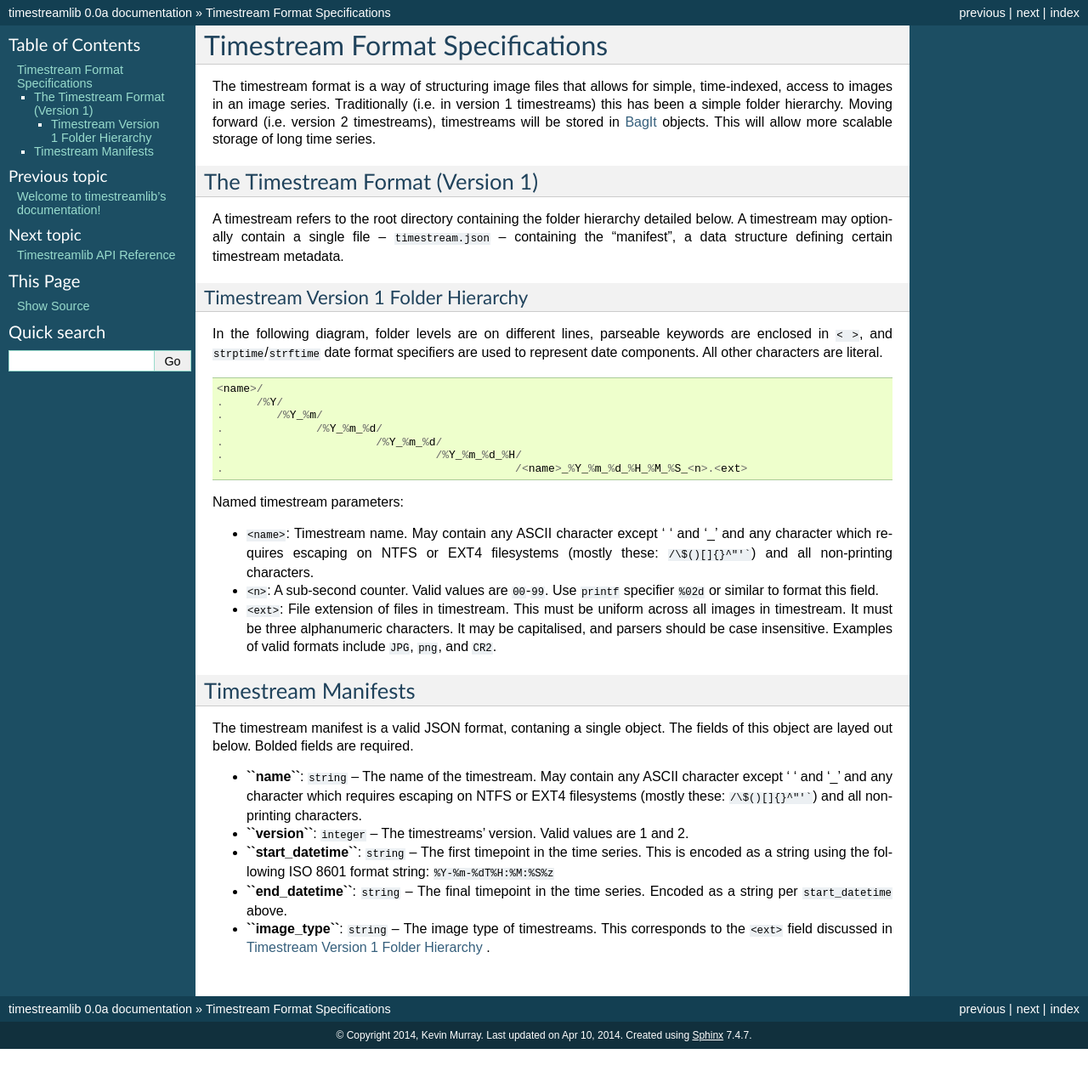
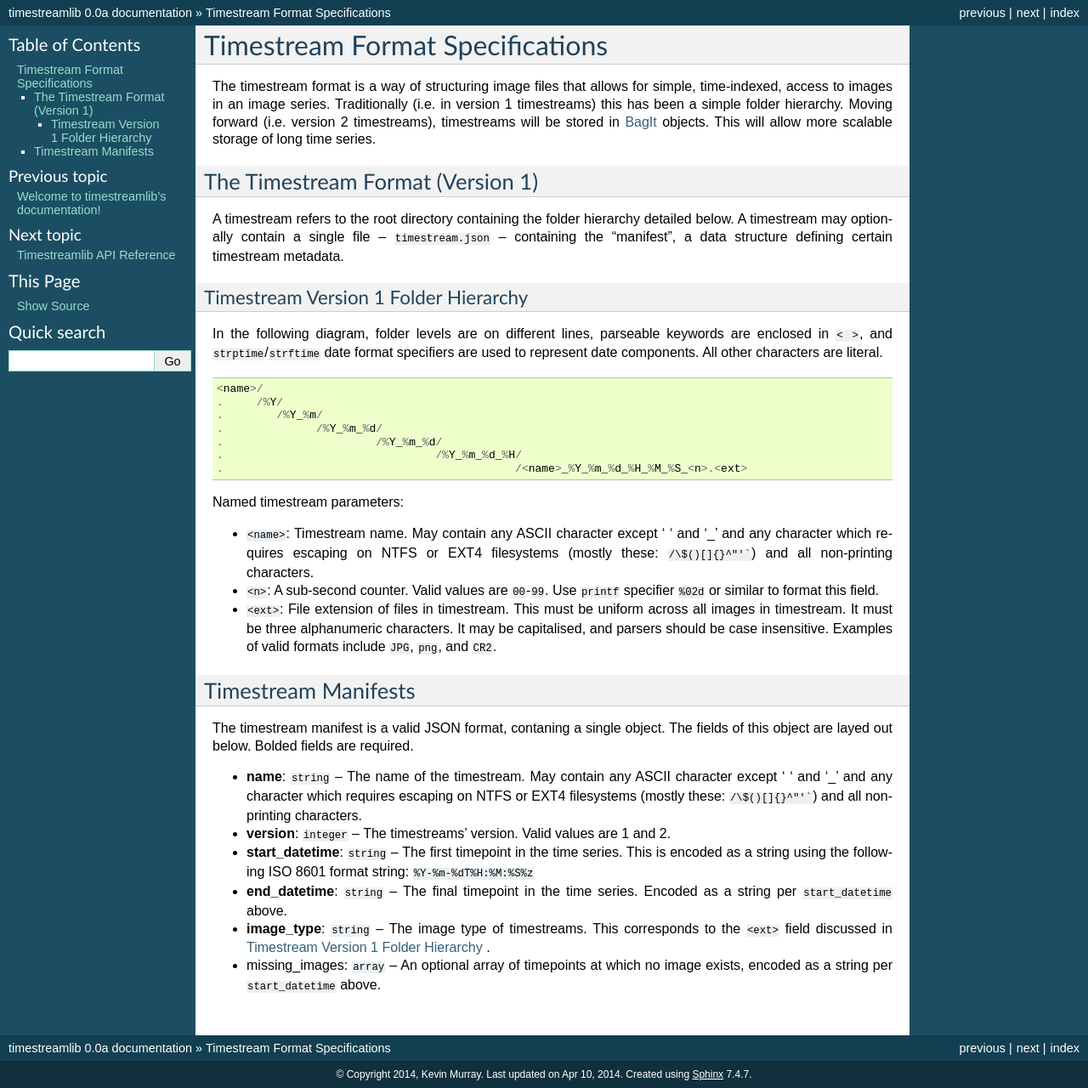
Before and after one commit to borevitzlab/timestreamlib, a Sphinx documentation site: the page built from doc/spec.rst, in a window 1280 px wide. Shown: the whole page at 85% size. Built offline with Sphinx 7.4.7, drawn with Linux system fonts in a browser that asks for light colours; before the commit the page ends 1234 px from its top, so only the background shows below that.

Commit message:
[d/spec.rst] fix up & add field to manifests

````diff
--- a/doc/spec.rst
+++ b/doc/spec.rst
@@ -65,16 +65,18 @@ Timestream Manifests
 The timestream manifest is a valid JSON format, contaning a single object. The
 fields of this object are layed out below. Bolded fields are required.
 
-* **``name``**: ``string`` -- The name of the timestream. May contain any ASCII
+* **name**: ``string`` -- The name of the timestream. May contain any ASCII
   character except ' ' and '_' and any character which requires escaping on
   NTFS or EXT4 filesystems (mostly these: ``/\$()[]{}^"'```) and all
   non-printing characters.
-* **``version``**: ``integer`` -- The timestreams' version. Valid values are 1
+* **version**: ``integer`` -- The timestreams' version. Valid values are 1
   and 2.
-* **``start_datetime``**: ``string`` -- The first timepoint in the time series.
+* **start_datetime**: ``string`` -- The first timepoint in the time series.
   This is encoded as a string using the following ISO 8601 format string:
   ``%Y-%m-%dT%H:%M:%S%z``
-* **``end_datetime``**: ``string`` -- The final timepoint in the time series.
+* **end_datetime**: ``string`` -- The final timepoint in the time series.
   Encoded as a string per ``start_datetime`` above.
-* **``image_type``**: ``string`` -- The image type of timestreams. This
+* **image_type**: ``string`` -- The image type of timestreams. This
   corresponds to the ``<ext>`` field discussed in :ref:`spec-ts-v1-folders` .
+* missing_images: ``array`` -- An optional array of timepoints at which no
+  image exists, encoded as a string per ``start_datetime`` above.
````
